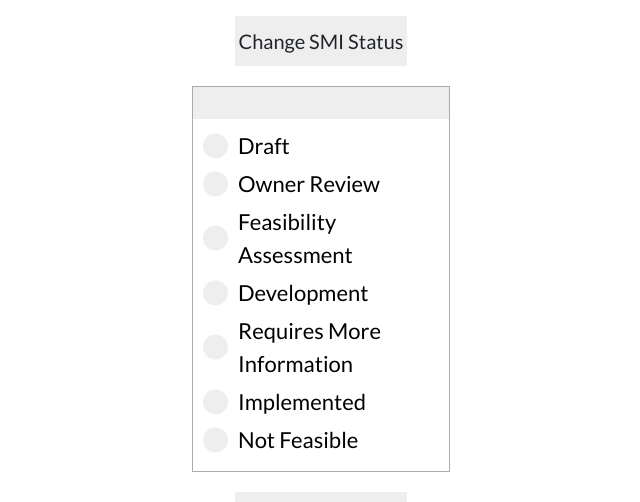
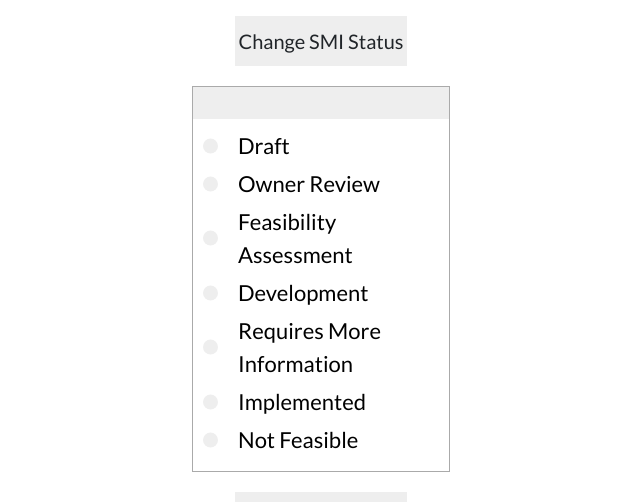
Before and after one commit to jpbrla/Smi, a React (Create React App) app: page /statusreport in a window 1280 px wide. Shown: the part 920-1422 px from the top of the page, without its empty margins (319-959 px from the left). Built offline with nearby package versions, Linux system fonts and the light colour scheme.

Commit message:
checking radio size

```diff
--- a/src/index.scss
+++ b/src/index.scss
@@ -274,8 +274,8 @@ p {
   top: 50%;
   left: 0;
   transform: translateY(-50%);
-  height: 25px;
-  width: 25px;
+  height: 15px;
+  width: 15px;
   background-color: #eee;
 }
 
--- a/src/pages/status_report/index.js
+++ b/src/pages/status_report/index.js
@@ -109,8 +109,8 @@ const StatusReportPage = () => {
             <div className="w-100 d-flex justify-content-center mt-30">
                 <p className="w-50 py-10 bg-lightgrey text-center fs-20">Change SMI Status</p>
             </div>
-            <div className={"d-flex flex-column align-items-center fs-10"}>
-                <div className="d-flex flex-column w-75 bordered-1 border-grey mt-20 fs-10">
+            <div className={"d-flex flex-column align-items-center"}>
+                <div className="d-flex flex-column w-75 bordered-1 border-grey mt-20">
                     <div className="d-flex justify-content-around bg-lightgrey py-3 w-100"></div>
                     <ul className="menus w-100">
                         {
```
